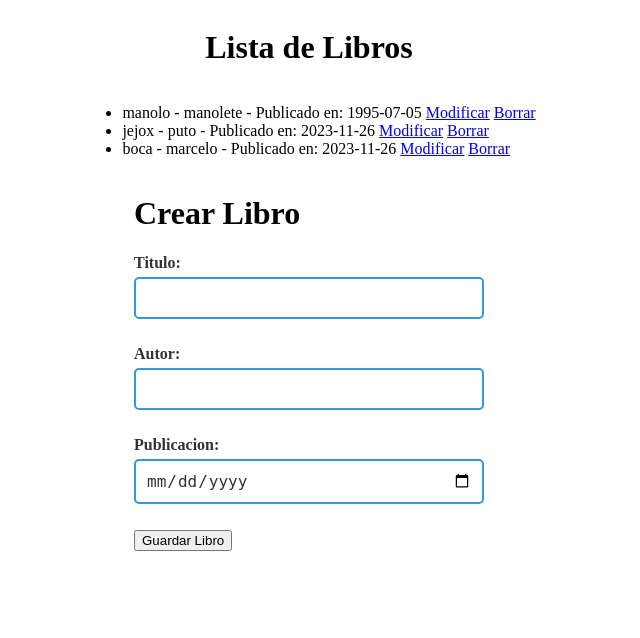
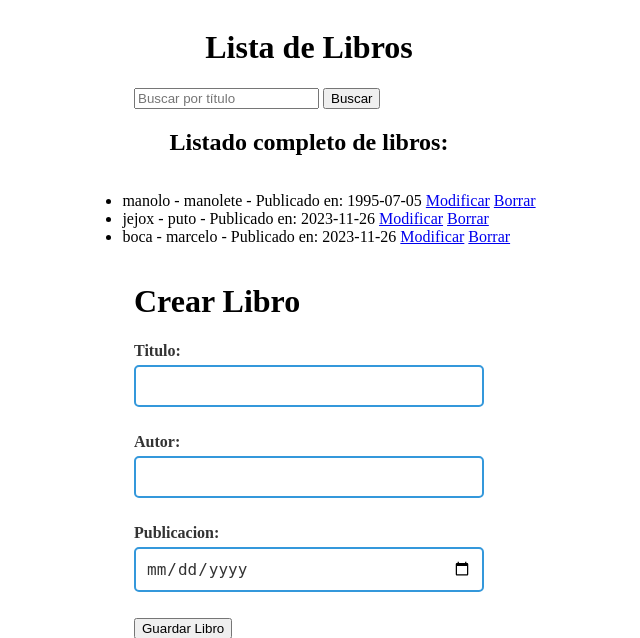
Before and after one commit to gerson222/clases-de-python-para-BAM2.0, a Django app: page /libros/libros/ in a window 1280 px wide. Shown: the top 638 px of the page, without its empty margins (331-971 px from the left). Run offline with Django 4.2, Linux system fonts and the light colour scheme; data comes from the database, SQL or seed files in the repository; both versions use the stored data as it was after the commit.

Commit message:
se agrega busqueda

```diff
--- a/bam2/ejemplolibros/urls.py
+++ b/bam2/ejemplolibros/urls.py
@@ -1,6 +1,6 @@
 # En el archivo urls.py de tu aplicación (miapp)
 from django.urls import path
-from .views import borrar_libro, listar_libros, crear_libro, modificar_libro
+from .views import borrar_libro, listar_libros, crear_libro, modificar_libro, buscar_libros
 
 urlpatterns = [
     # Configura la URL libros/ que mapea a la vista listar_libros
@@ -8,4 +8,5 @@ urlpatterns = [
     path('libros/crear/', crear_libro, name='crear_libro'),
     path('libros/modificar/<int:id>/', modificar_libro, name='modificar_libro'),
     path('libros/borrar/<int:id>/', borrar_libro, name='borrar_libro'),
+    path('libros/buscar/', buscar_libros, name='buscar_libros'),
 ]
--- a/bam2/ejemplolibros/views.py
+++ b/bam2/ejemplolibros/views.py
@@ -4,27 +4,35 @@ from .models import Libro
 from .forms import LibroForm
 
 def listar_libros(request):
-    libros = Libro.objects.all()
     form = LibroForm()
+    query = request.GET.get('q', '')
 
     if request.method == 'POST':
         form = LibroForm(request.POST)
         if form.is_valid():
             form.save()
             return redirect('listar_libros')
-        else:
-            form = LibroForm()
-    return render(request, 'libros/listar_libros.html', {'libros': libros, 'form': form})
+
+    if query:
+        libros = Libro.objects.filter(titulo__icontains=query)
+    else:
+        libros = Libro.objects.all()
+
+    return render(request, 'libros/listar_libros.html', {'libros': libros, 'form': form, 'query': query})
 
 def crear_libro(request):
+    return _manejar_formulario(request, LibroForm, 'libros/crear_libros.html')
+
+def _manejar_formulario(request, Formulario, template):
+    form = Formulario()
+
     if request.method == 'POST':
-        form = LibroForm(request.POST)
+        form = Formulario(request.POST)
         if form.is_valid():
             form.save()
             return redirect('listar_libros')
-    else:
-        form = LibroForm()
-    return render(request, 'libros/crear_libros.html', {'form': form})
+
+    return render(request, template, {'form': form})
 
 def modificar_libro(request, id):
     libro = get_object_or_404(Libro, id=id)
@@ -47,3 +55,9 @@ def borrar_libro(request, id):
         return redirect('listar_libros')
 
     return render(request, 'libros/borrar_libro.html', {'libro': libro})
+
+def buscar_libros(request):
+    query = request.GET.get('q', '')  # Obtiene el término de búsqueda de la URL
+    libros = Libro.objects.filter(titulo__icontains=query)  # Realiza la búsqueda
+
+    return render(request, 'libros/buscar_libros.html', {'libros': libros, 'query': query})
--- a/bam2/templates/libros/listar_libros.html
+++ b/bam2/templates/libros/listar_libros.html
@@ -1,4 +1,4 @@
-<!-- En el archivo listar_libros.html en tu directorio de plantillas (miapp) -->
+<!-- En listar_libros.html -->
 <!DOCTYPE html>
 <html lang="es">
    <head>
@@ -9,9 +9,22 @@
 
    <body>
       <h1>Lista de Libros</h1>
+
+      <!-- Formulario de búsqueda -->
+      <form method="GET" action="{% url 'listar_libros' %}">
+         <input type="text" name="q" value="{{ query }}" placeholder="Buscar por título">
+         <button type="submit">Buscar</button>
+      </form>
+
+      <!-- Resultados de la búsqueda o lista completa de libros -->
+      {% if query %}
+         <h2>Resultados de la búsqueda:</h2>
+      {% else %}
+         <h2>Listado completo de libros:</h2>
+      {% endif %}
+
       <ul>
          {% for libro in libros %}
-      {# Debugging info #}
             <li>
                {{ libro.titulo }} - {{ libro.autor }} - Publicado en: {{ libro.publicacion|date:"Y-m-d" }}
                <a href="{% url 'modificar_libro' id=libro.id %}">Modificar</a>
@@ -21,12 +34,10 @@
             <li>No hay libros disponibles</li>
          {% endfor %}
       </ul>
-   <!-- <a href="{% url 'crear_libro' %}">crear</a> -->
+
       <!-- Incluye la vista de "Crear Libro" dentro de "Listar Libros" -->
       <div>
          {% include 'libros/crear_libros.html' %}
       </div>
-
    </body>
-
 </html>
```
Also changed, not shown: bam2/templates/libros/buscar_libros.html (added, +28 -0 lines), bam2/db.sqlite3. Lines whose indentation alone changed are shown as unchanged.
